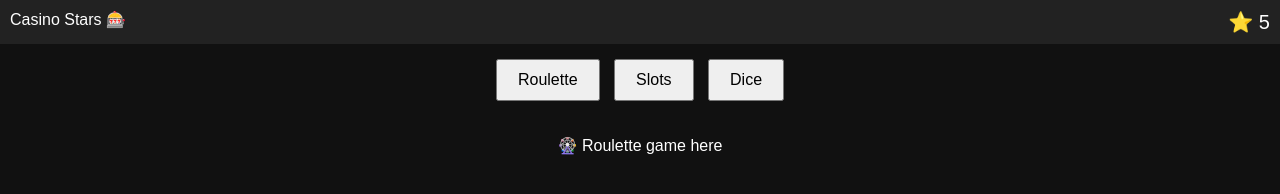
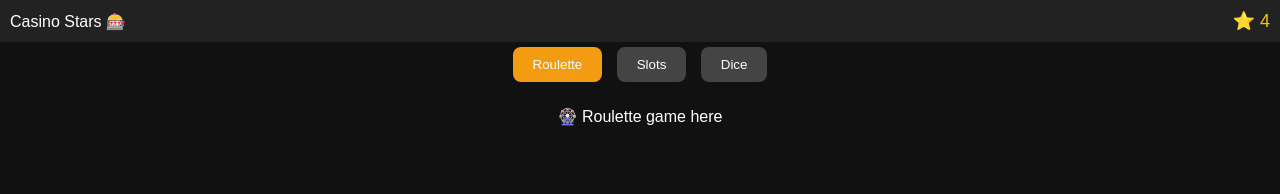
Before and after one commit to pandaboxy/roulette, a plain HTML site: page index.html in a window 1280 px wide. Drawn offline with Linux system fonts and the light colour scheme.

Commit message:
Update index.html

```diff
--- a/index.html
+++ b/index.html
@@ -2,141 +2,130 @@
 <html lang="en">
 <head>
   <meta charset="UTF-8">
-  <title>Casino Stars</title>
+  <title>Casino Stars 🎰</title>
+  <meta name="viewport" content="width=device-width, initial-scale=1.0">
   <style>
     body {
-      margin: 0;
-      font-family: Arial, sans-serif;
-      background: #111;
-      color: white;
-      text-align: center;
+      margin:0;
+      font-family:Arial, sans-serif;
+      background:#111;
+      color:#fff;
+      text-align:center;
     }
     #header {
-      display: none;
-      justify-content: space-between;
-      padding: 10px;
-      background: #222;
+      background:#222;
+      padding:10px;
+      display:flex;
+      justify-content:space-between;
+      align-items:center;
+    }
+    #tabs button {
+      margin:5px;
+      padding:10px 20px;
+      border:none;
+      border-radius:8px;
+      cursor:pointer;
+      background:#444;
+      color:#fff;
+    }
+    #tabs button.active {
+      background:#f39c12;
+    }
+    #content > div {
+      display:none;
+      padding:20px;
+    }
+    #loadingScreen {
+      position:fixed;
+      top:0;left:0;width:100%;height:100%;
+      background:#000;
+      color:#fff;
+      display:flex;
+      align-items:center;
+      justify-content:center;
+      font-size:20px;
     }
     #balance {
-      font-size: 20px;
-    }
-    #tabs {
-      margin: 10px 0;
-    }
-    #tabs button {
-      margin: 5px;
-      padding: 10px 20px;
-      font-size: 16px;
-      cursor: pointer;
-    }
-    #content {
-      display: none;
-      padding: 20px;
-    }
-    .tabContent {
-      display: none;
-    }
-    #loadingScreen {
-      display: flex;
-      justify-content: center;
-      align-items: center;
-      height: 100vh;
-      background: #000;
-      color: #fff;
-      font-size: 24px;
+      font-size:18px;
+      color:#f1c40f;
     }
     #yandexAd {
-      margin-top: 20px;
+      position:fixed;
+      bottom:0;
+      left:0;
+      width:100%;
+      background:#000;
     }
   </style>
-  <!-- ✅ Yandex Ads -->
-  <script>window.yaContextCb = window.yaContextCb || []</script>
+  <!-- Yandex Ads -->
   <script src="https://yandex.ru/ads/system/context.js" async></script>
 </head>
 <body>
-  <!-- Loading -->
-  <div id="loadingScreen">Loading game assets...</div>
+  <div id="loadingScreen">Loading game assets…</div>
 
-  <!-- Header -->
-  <div id="header">
+  <div id="header" style="display:none;">
     <div>Casino Stars 🎰</div>
     <div id="balance">⭐ 0</div>
   </div>
 
-  <!-- Tabs -->
-  <div id="tabs">
-    <button onclick="showTab('roulette')">Roulette</button>
-    <button onclick="showTab('slots')">Slots</button>
-    <button onclick="showTab('dice')">Dice</button>
+  <div id="tabs" style="display:none;">
+    <button onclick="showTab('roulette')" id="tab-roulette">Roulette</button>
+    <button onclick="showTab('slots')" id="tab-slots">Slots</button>
+    <button onclick="showTab('dice')" id="tab-dice">Dice</button>
   </div>
 
-  <!-- Content -->
-  <div id="content">
-    <div id="roulette" class="tabContent">🎡 Roulette game here</div>
-    <div id="slots" class="tabContent">🎰 Slots game here</div>
-    <div id="dice" class="tabContent">🎲 Dice game here</div>
+  <div id="content" style="display:none;">
+    <div id="roulette">🎡 Roulette game here</div>
+    <div id="slots">🎰 Slot machine game here</div>
+    <div id="dice">🎲 Dice battle here</div>
   </div>
 
-  <!-- Ad Placement -->
   <div id="yandexAd"></div>
 
 <script>
-    // ✅ Game state
-    const state = {
-      stars: 0
-    };
-
-    function updateBalance() {
-      document.getElementById("balance").textContent = "⭐ " + state.stars;
+const state = { stars: 0 };
+function updateBalance(){
+  document.getElementById("balance").textContent = `⭐ ${state.stars}`;
 }
 
-    function showTab(id) {
-      document.querySelectorAll(".tabContent").forEach(el => el.style.display = "none");
-      document.getElementById(id).style.display = "block";
+function showTab(tab){
+  document.querySelectorAll("#tabs button").forEach(b=>b.classList.remove("active"));
+  document.querySelector(`#tab-${tab}`).classList.add("active");
+  document.querySelectorAll("#content > div").forEach(d=>d.style.display="none");
+  document.getElementById(tab).style.display="block";
 }
 
-    // ✅ Preload mock (replace with real assets later)
-    function preloadImages(images, callback) {
-      let loaded = 0;
-      if (images.length === 0) callback();
-      images.forEach(src => {
-        const img = new Image();
-        img.onload = img.onerror = () => {
-          loaded++;
-          if (loaded === images.length) callback();
-        };
-        img.src = src;
-      });
+// Fake preload (1 sec) — replace with your images if needed
+function preloadImages(images, cb){
+  setTimeout(cb, 1000);
 }
 
-    const ITEMS = [
-      { img: "https://via.placeholder.com/50" }
-    ];
-
-    // ✅ Start game
-    window.addEventListener("load", () => {
-      const allImages = ITEMS.map(i => i.img);
-      preloadImages(allImages, () => {
-        // Hide loading, show game
-        document.getElementById("loadingScreen").style.display = "none";
-        document.getElementById("header").style.display = "flex";
-        document.getElementById("content").style.display = "block";
+window.addEventListener("load", ()=>{
+  preloadImages([], ()=>{
+    // Hide loading, show game UI
+    document.getElementById("loadingScreen").style.display="none";
+    document.getElementById("header").style.display="flex";
+    document.getElementById("tabs").style.display="block";
+    document.getElementById("content").style.display="block";
     showTab('roulette');
 
-        // ✅ Render Yandex ads
-        window.yaContextCb.push(() => {
+    // Render Yandex ad
+    window.yaContextCb = window.yaContextCb || [];
+    window.yaContextCb.push(()=>{
       Ya.Context.AdvManager.render({
-            "blockId": "R-A-17055982-1", // 🔄 replace with your ad unit
+        "blockId": "R-A-17055982-1", // <-- replace with your own blockId
         "type": "floorAd",
         "platform": "touch",
         "renderTo": "yandexAd"
-          });
+      })
     });
 
-        // ⭐ Auto-add 1 star every second
-        setInterval(() => {
+    // ⭐ Auto-add stars until 20,000
+    setInterval(()=>{
+      if(state.stars < 20000){
         state.stars++;
         updateBalance();
+      }
     }, 1000);
   });
 });
```
Lines whose indentation alone changed are shown as unchanged.
